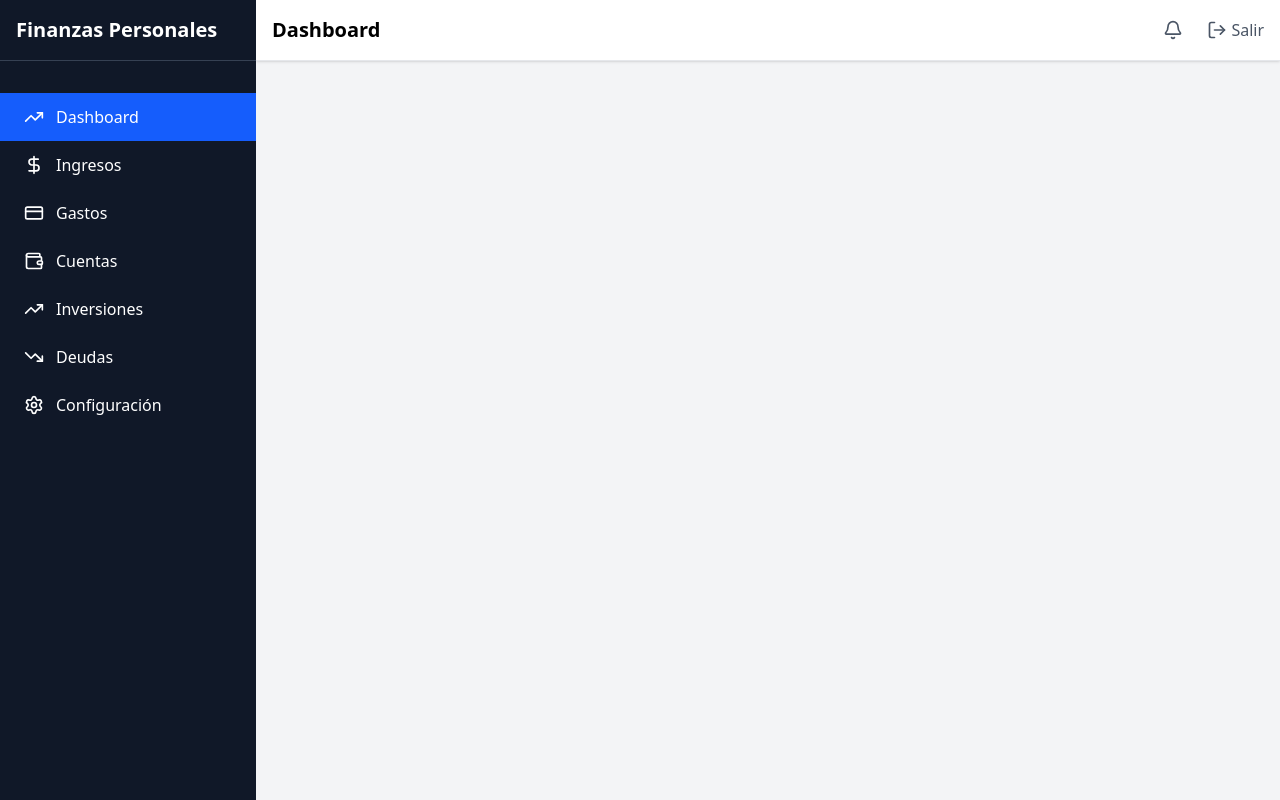
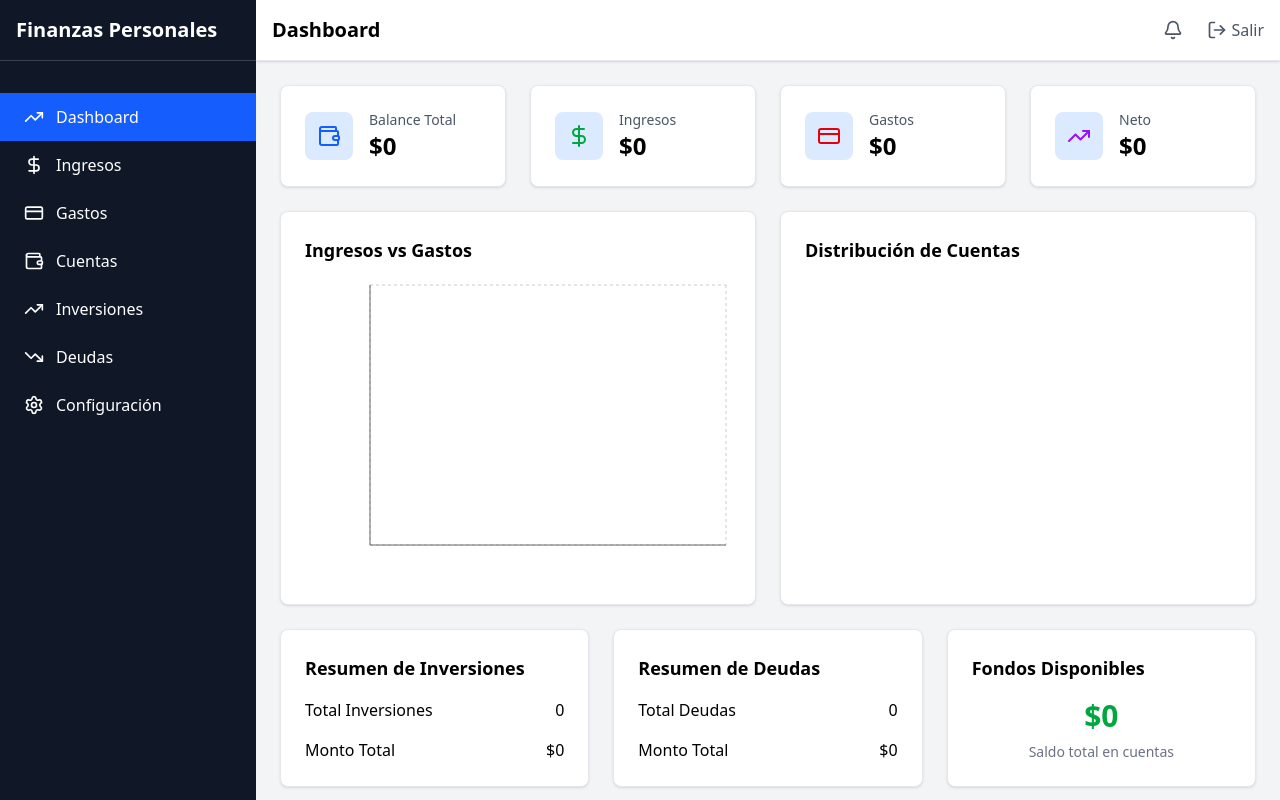
Before and after one commit to wilberdhp/finanzas-personales, a React (Vite) app: page / in a window 1280 px wide. Built offline with nearby package versions, Linux system fonts and the light colour scheme.

Commit message:
update: agregar las nuevas páginas creadas Dashboard, IncomesPage, ExpensesPage, AccountsPage, InvestmentsPage, DebtsPage, SettingsPage

```diff
--- a/src/App.tsx
+++ b/src/App.tsx
@@ -1,11 +1,18 @@
 import "./App.css";
+import AccountsPage from "./components/Accounts/AccountsPage";
+import Dashboard from "./components/Dashboard/Dashboard";
+import DebtsPage from "./components/Debts/DebtsPage";
+import ExpensesPage from "./components/Expenses/ExpensesPage";
 import Header from "./components/Header/Header";
+import IncomesPage from "./components/Incomes/IncomesPage";
+import InvestmentsPage from "./components/Investments/InvestmentsPage";
+import SettingsPage from "./components/Settings/SettingsPage";
 import Sidebar from "./components/Sidebar";
 import useApp from "./hooks/useApp";
 
 function App() {
 
-  const { sidebarOpen, setSidebarOpen } = useApp()
+  const { currentPage, sidebarOpen, setSidebarOpen } = useApp()
 
   return (
     <div className="flex h-screen bg-gray-100">
@@ -15,7 +22,13 @@ function App() {
         <Header />
 
         <main className="flex-1 overflow-y-auto">
-
+          {currentPage === 'dashboard' && <Dashboard />}
+          {currentPage === 'incomes' && <IncomesPage />}
+          {currentPage === 'expenses' && <ExpensesPage />}
+          {currentPage === 'accounts' && <AccountsPage />}
+          {currentPage === 'investments' && <InvestmentsPage />}
+          {currentPage === 'debts' && <DebtsPage />}
+          {currentPage === 'settings' && <SettingsPage />}
         </main>
       </div>
 
```
